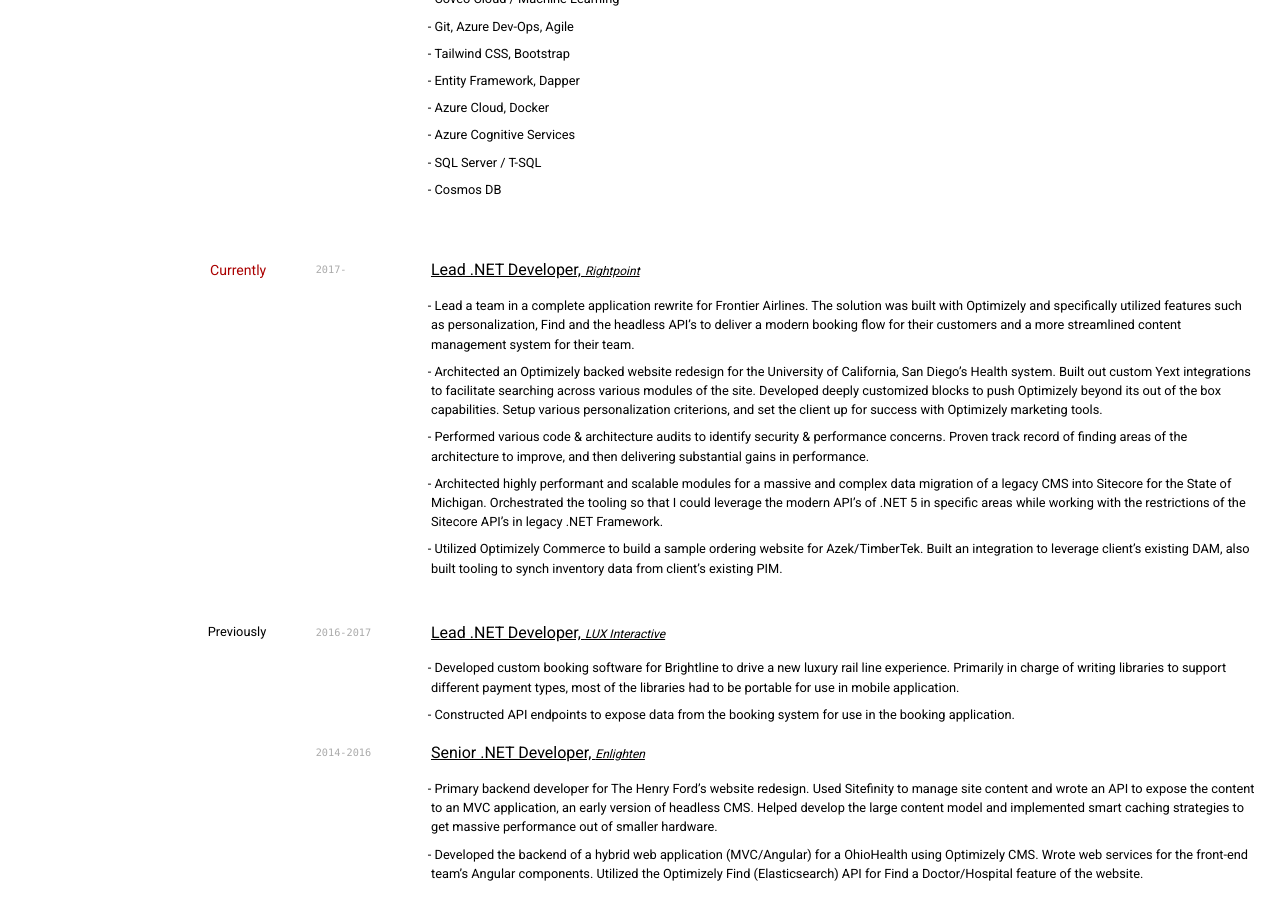
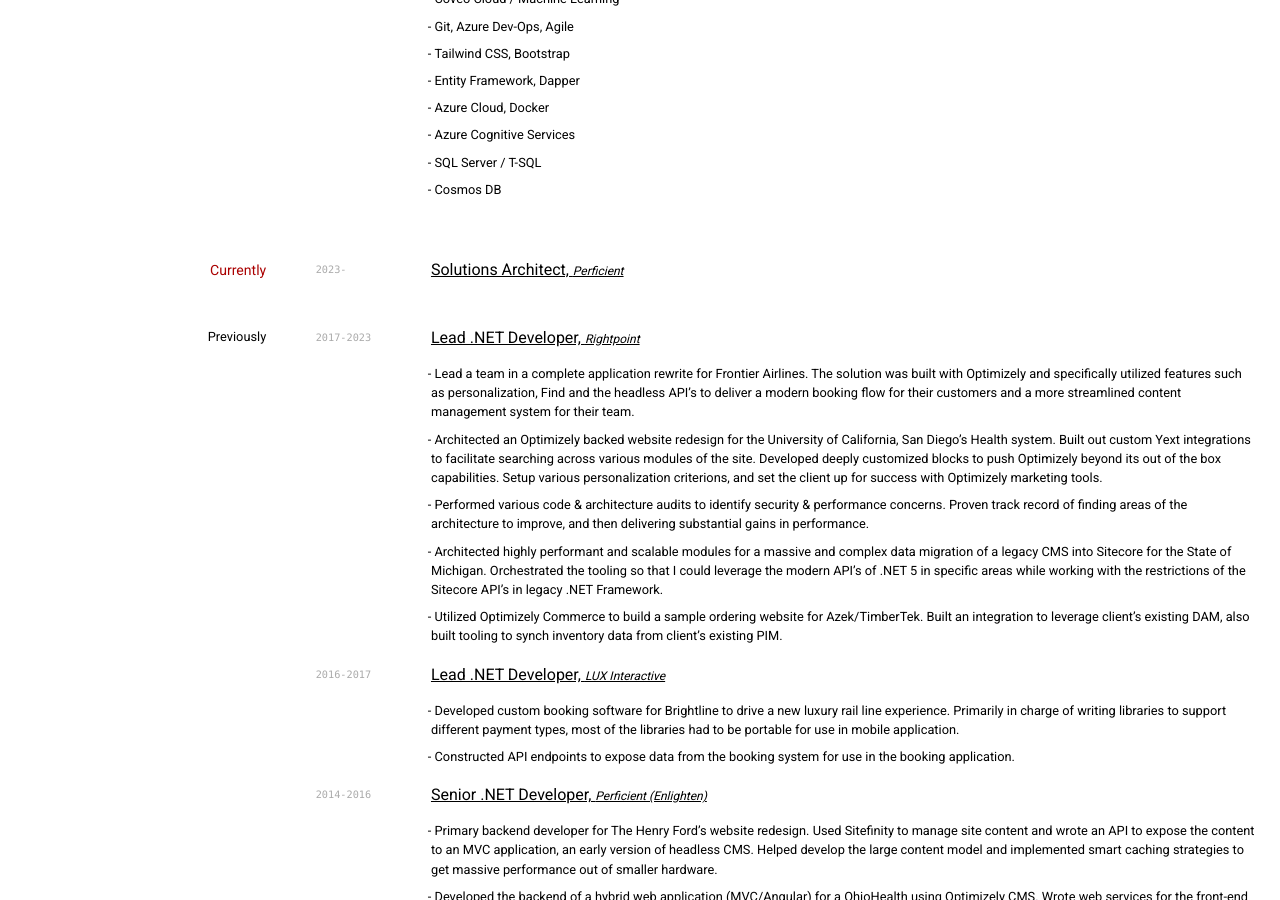
Before and after one commit to maccettura/maccettura.github.io, a Jekyll site: the page built from resume.md, in a window 1280 px wide and 900 px high, scrolled down 459 px. Built offline with Jekyll 4.4.1, drawn with Linux system fonts in a browser that asks for light colours.

Commit message:
Updating Resume

```diff
--- a/resume.md
+++ b/resume.md
@@ -37,7 +37,13 @@
 
 ## Currently
 
-`2017-`
+`2023-`
+<span class="job-title">Solutions Architect, <em>Perficient</em></span>
+
+
+### Previously
+
+`2017-2023`
 <span class="job-title">Lead .NET Developer, <em>Rightpoint</em></span>
 
 - Lead a team in a complete application rewrite for Frontier Airlines. The solution was built with Optimizely and specifically utilized features such as personalization, Find and the headless API’s to deliver a modern booking flow for their customers and a more streamlined content management system for their team.
@@ -56,7 +59,7 @@
 - Constructed API endpoints to expose data from the booking system for use in the booking application.
 
 `2014-2016`
-<span class="job-title">Senior .NET Developer, <em>Enlighten</em></span>
+<span class="job-title">Senior .NET Developer, <em>Perficient (Enlighten)</em></span>
 
 - Primary backend developer for The Henry Ford’s website redesign. Used Sitefinity to manage site content and wrote an API to expose the content to an MVC application, an early version of headless CMS. Helped develop the large content model and implemented smart caching strategies to get massive performance out of smaller hardware.
 - Developed the backend of a hybrid web application (MVC/Angular) for a OhioHealth using Optimizely CMS. Wrote web services for the front-end team’s Angular components. Utilized the Optimizely Find (Elasticsearch) API for Find a Doctor/Hospital feature of the website.
```
Also changed, not shown: other parts of resume.md (+0 -3 lines).
